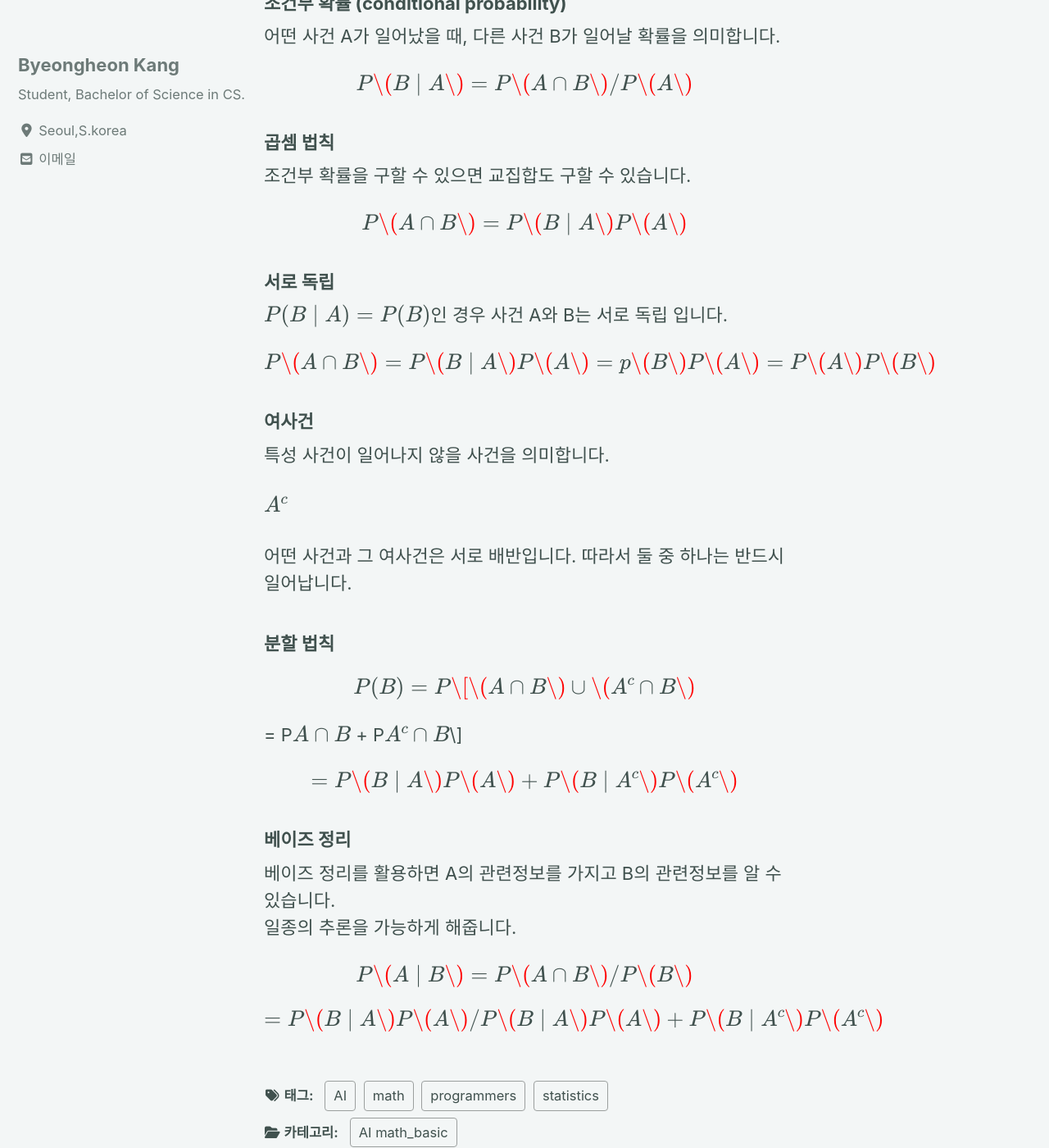
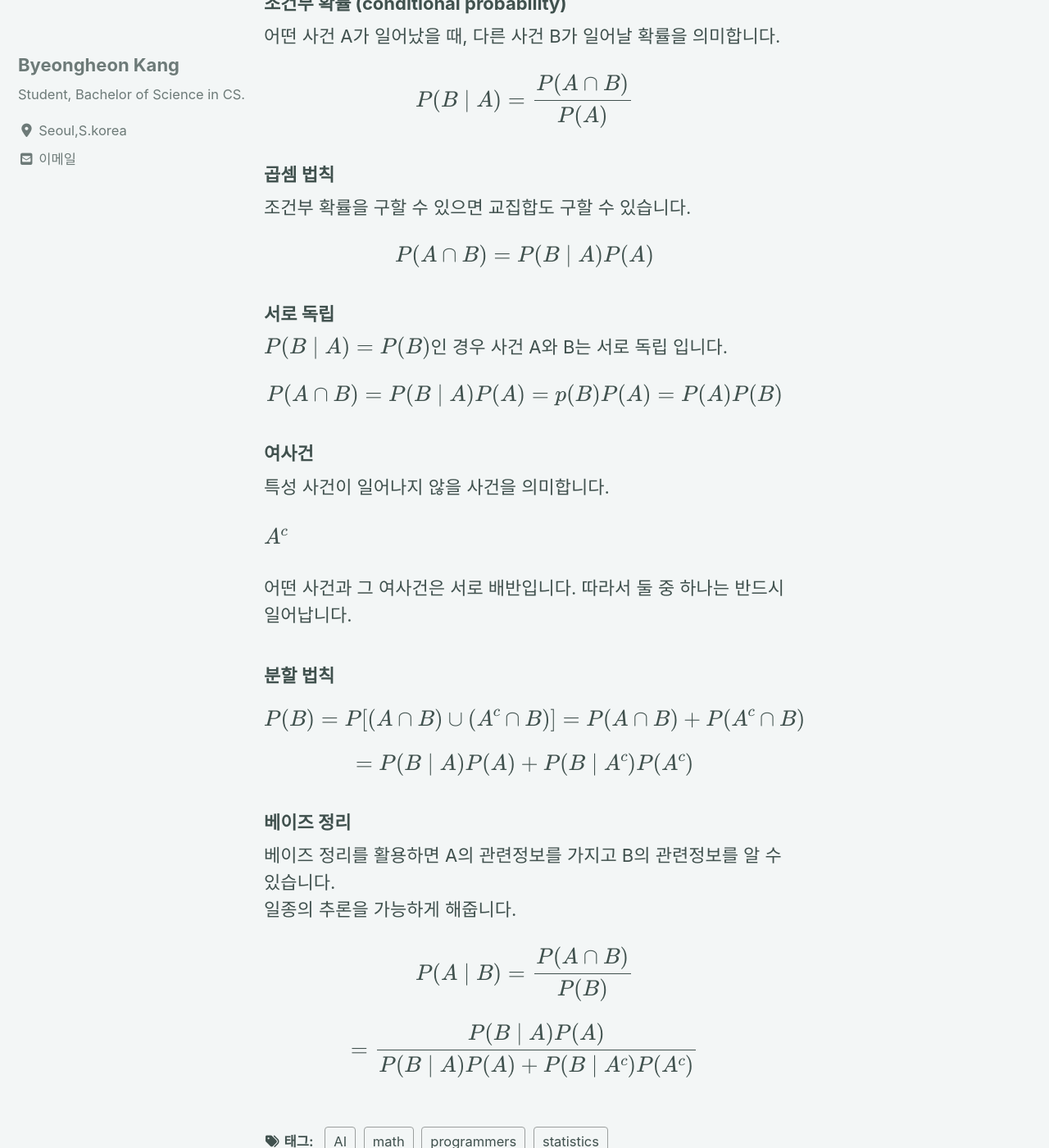
Before and after one commit to devtrail42/devtrail42.github.io, a Jekyll site: the page built from _posts/2020-12-10-1-probability.md, in a window 1280 px wide and 1400 px high, scrolled down 1989 px. Shown: the whole window at 82% size. Built offline with Jekyll 4.4.1, drawn with Linux system fonts in a browser that asks for light colours; cached includes are drawn as plain includes; nearby versions of some CDN libraries; formulas are drawn with MathJax 3; comment, search, counter and statistics services are not loaded; some of the changed text lies outside the part shown.

Commit message:
edit post

```diff
--- a/_posts/2020-12-10-1-probability.md
+++ b/_posts/2020-12-10-1-probability.md
@@ -32,7 +32,7 @@ Basic! 인공지능 수학 일곱 번째 시간으로 확률에 대해 알아보
         표본공간의 모든 원소가 일어날 확률이 같은 경우 :
         사건의 원소의 수 / 표본공간의 원소의 수
 
-사건을 $A$라 하면 A라는 사건이 일어날 확률은 $P\(A\)$로 표시합니다.
+사건을 $A$라 하면 A라는 사건이 일어날 확률은 $P(A)$로 표시합니다.
 
 확률은 0에서 1사이의 값을 가집니다.
 
@@ -41,37 +41,37 @@ Basic! 인공지능 수학 일곱 번째 시간으로 확률에 대해 알아보
 원소의 수를 구하기위해 주로 조합을 사용합니다.
 어떤 집합에서 순서에 상관없이 뽑은 원소의 집합을 의미합니다.
 
-$$ _nC_r = {n \choose r} = {n!}/{r!\(n - r\)!}$$
+$$ _nC_r = {n \choose r} = \frac{n!}{r!(n - r)!}$$
 
 ### 덧셈 법칙 (Addition Law)
 
-$$ P\(A \cup B\) = P\(A\) + p\(B\) - P\(A \cap B\)$$
+$$ P(A \cup B) = P(A) + p(B) - P(A \cap B)$$
 
 ### 서로 배반 (Mutually Exclusive)
 
 절대로 동시에 일어날 수 없는 사건 둘을 서로 배반이라 합니다.
 
-$$P\(A \cap B\) = 0$$
+$$P(A \cap B) = 0$$
 
-$$P\(A \cup B\) = P\(A\) + p\(B\)$$
+$$P(A \cup B) = P(A) + p(B)$$
 
 ### 조건부 확률 (conditional probability)
 
 어떤 사건 A가 일어났을 때, 다른 사건 B가 일어날 확률을 의미합니다.
 
-$$ P\(B \mid A\) = {P\(A \cap B\)} / {P\(A\)}$$
+$$ P(B \mid A) = \frac{P(A \cap B)}{P(A)}$$
 
 ### 곱셈 법칙
 
 조건부 확률을 구할 수 있으면 교집합도 구할 수 있습니다.
 
-$$ P\(A \cap B\) = P\(B \mid A\)P\(A\)$$
+$$ P(A \cap B) = P(B \mid A)P(A)$$
 
 ### 서로 독립
 
-$P\(B \mid A\) = P\(B\)$인 경우 사건 A와 B는 서로 독립 입니다.
+$P(B \mid A) = P(B)$인 경우 사건 A와 B는 서로 독립 입니다.
 
-$$ P\(A \cap B\) = P\(B \mid A\)P\(A\) = p\(B\)P\(A\) = P\(A\)P\(B\) $$
+$$ P(A \cap B) = P(B \mid A)P(A) = p(B)P(A) = P(A)P(B) $$
 
 ### 여사건
 
@@ -83,15 +83,15 @@ $A^c$
 
 ### 분할 법칙
 
-$$ P(B) = P\[\(A \cap B\) \cup \(A^c \cap B\)\] = P\(A \cap B\) + P\(A^c \cap B\) $$
+$$ P(B) = P[(A \cap B) \cup (A^c \cap B)] = P(A \cap B) + P(A^c \cap B) $$
 
-$$ = P\(B \mid A\)P\(A\) + P\(B \mid A^c\)P\(A^c\)$$
+$$ = P(B \mid A)P(A) + P(B \mid A^c)P(A^c)$$
 
 ### 베이즈 정리
 
 베이즈 정리를 활용하면 A의 관련정보를 가지고 B의 관련정보를 알 수 있습니다.
 일종의 추론을 가능하게 해줍니다.
 
-$$ P\(A \mid B\) = {P\(A \cap B\)} / {P\(B\)} $$
+$$ P(A \mid B) = \frac{P(A \cap B)}{P(B)} $$
 
-$$ = {P\(B \mid A\)P\(A\)} / {P\(B \mid A\)P\(A\) + P\(B \mid A^c\)P\(A^c\)} $$
+$$ = \frac{P(B \mid A)P(A)}{P(B \mid A)P(A) + P(B \mid A^c)P(A^c)} $$
```
